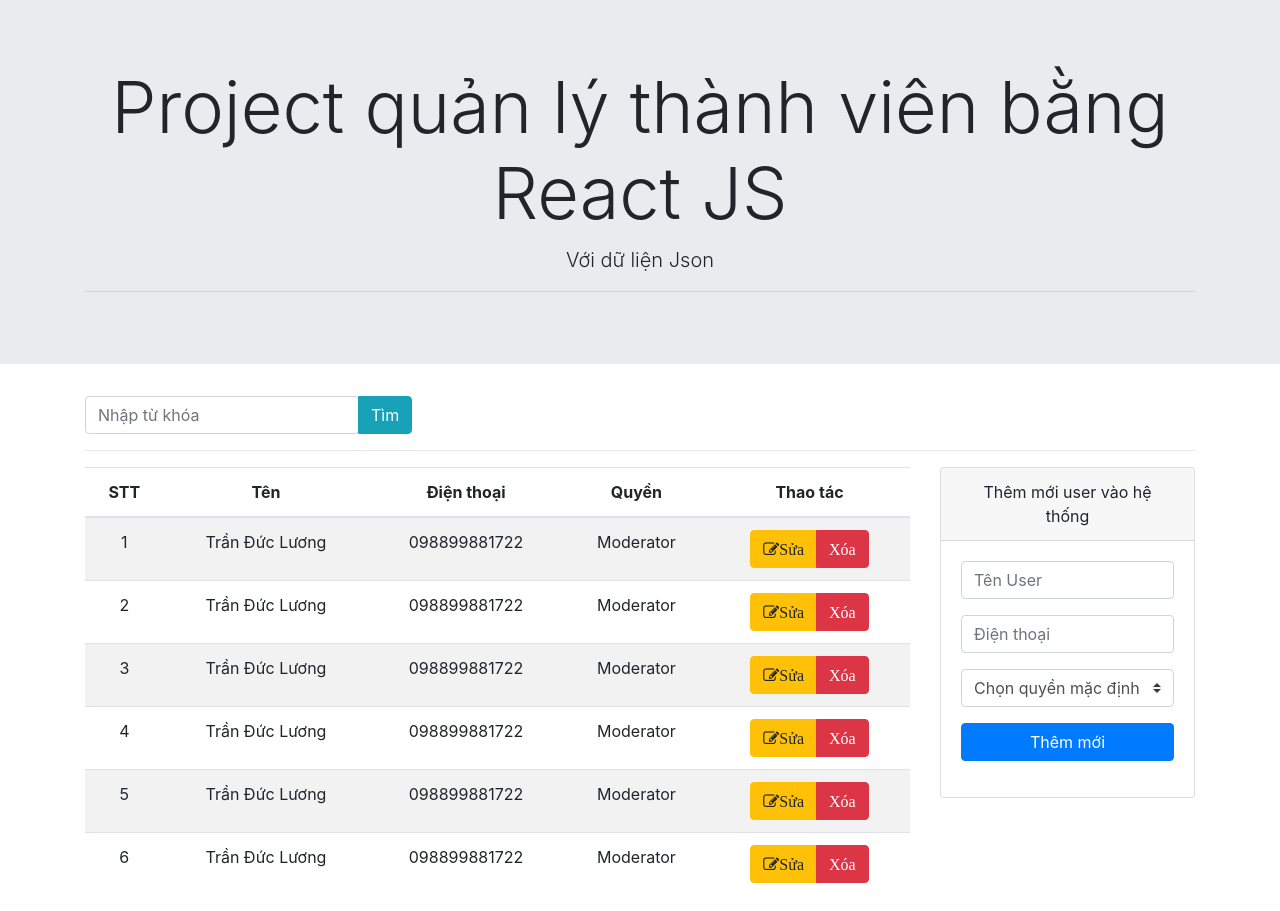
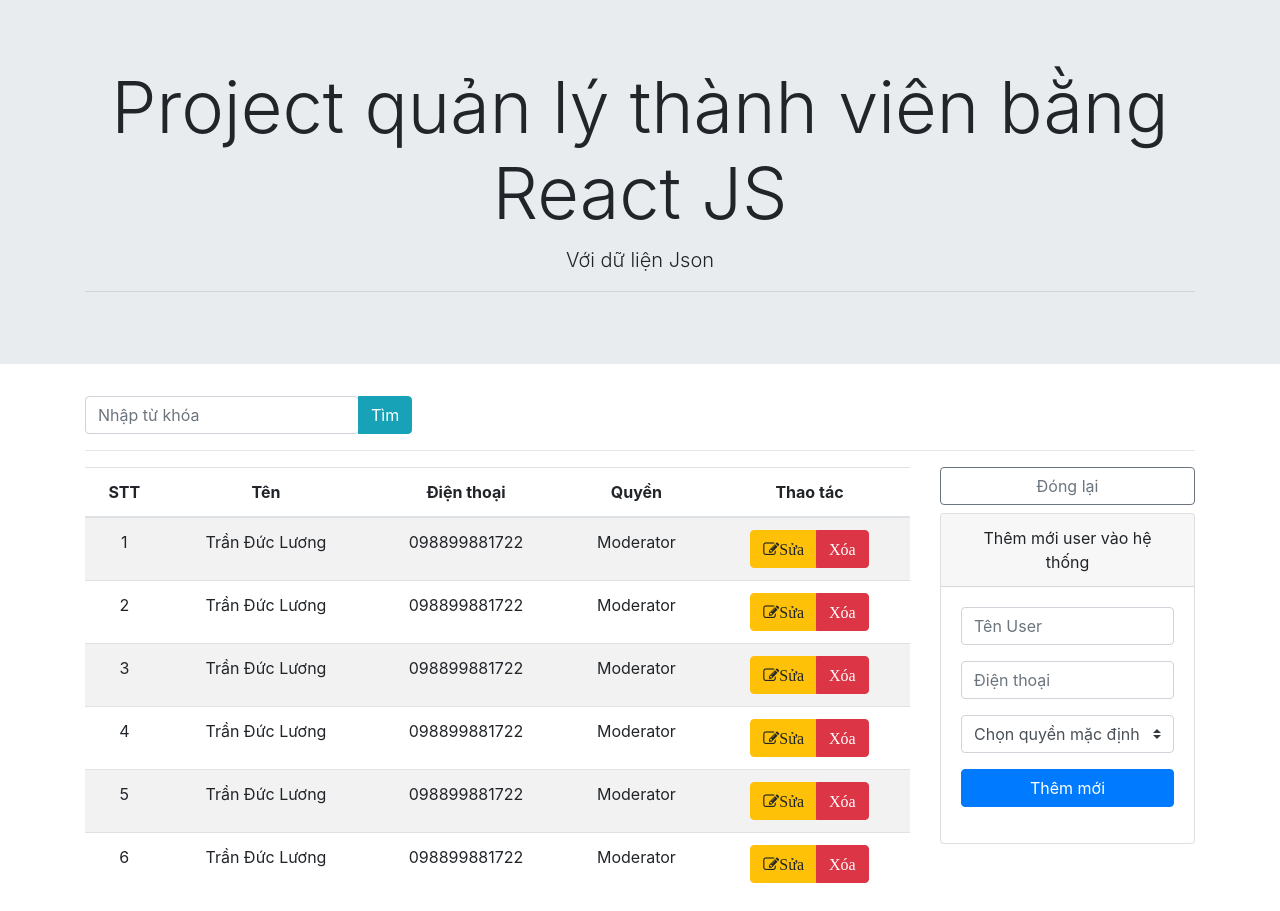
Before and after one commit to cntt2-tamguyen/react-js, a React (Create React App) app: page / in a window 1280 px wide. Built offline with nearby package versions, Linux system fonts and the light colour scheme.

Commit message:
[PHAN-21] 059 Xu ly tuong tac co ban tren Frontend

```diff
--- a/src/Components/AddUser.js
+++ b/src/Components/AddUser.js
@@ -1,11 +1,28 @@
 import React, { Component } from 'react';
 
 class AddUser extends Component {
+    constructor(props) {
+        super(props);
+        this.state = {
+            trangThaiChinhSua : true
+        }
+    }
+
+    hienThiNut = () => {
+        if (this.state.trangThaiChinhSua===true) {
+            return <div className="btn btn-block btn-outline-secondary">Đóng lại</div>;
+        }
+        else {
+            return <div className="btn btn-block btn-outline-info">Thêm mới</div>;
+        }
+    }
+
     render() {
         return (
             <div className="col-3">
             <div>
-              <div className="card mb-3" style={{maxWidth: '18rem'}}>
+                {this.hienThiNut()}
+              <div className="card mb-3 mt-2" style={{maxWidth: '18rem'}}>
                 <div className="card-header">Thêm mới user vào hệ thống</div>
                 <div className="card-body">
                   <div className="form-group">
```
